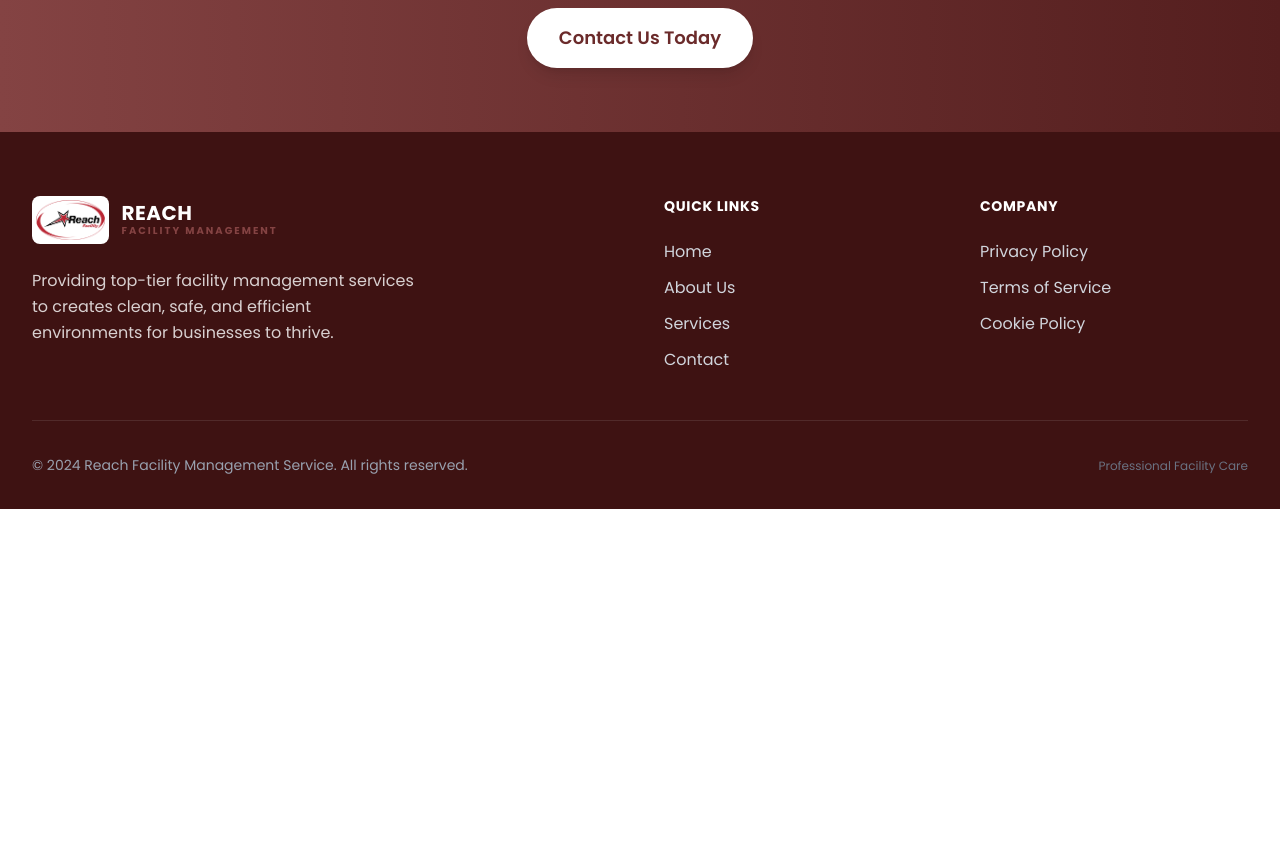
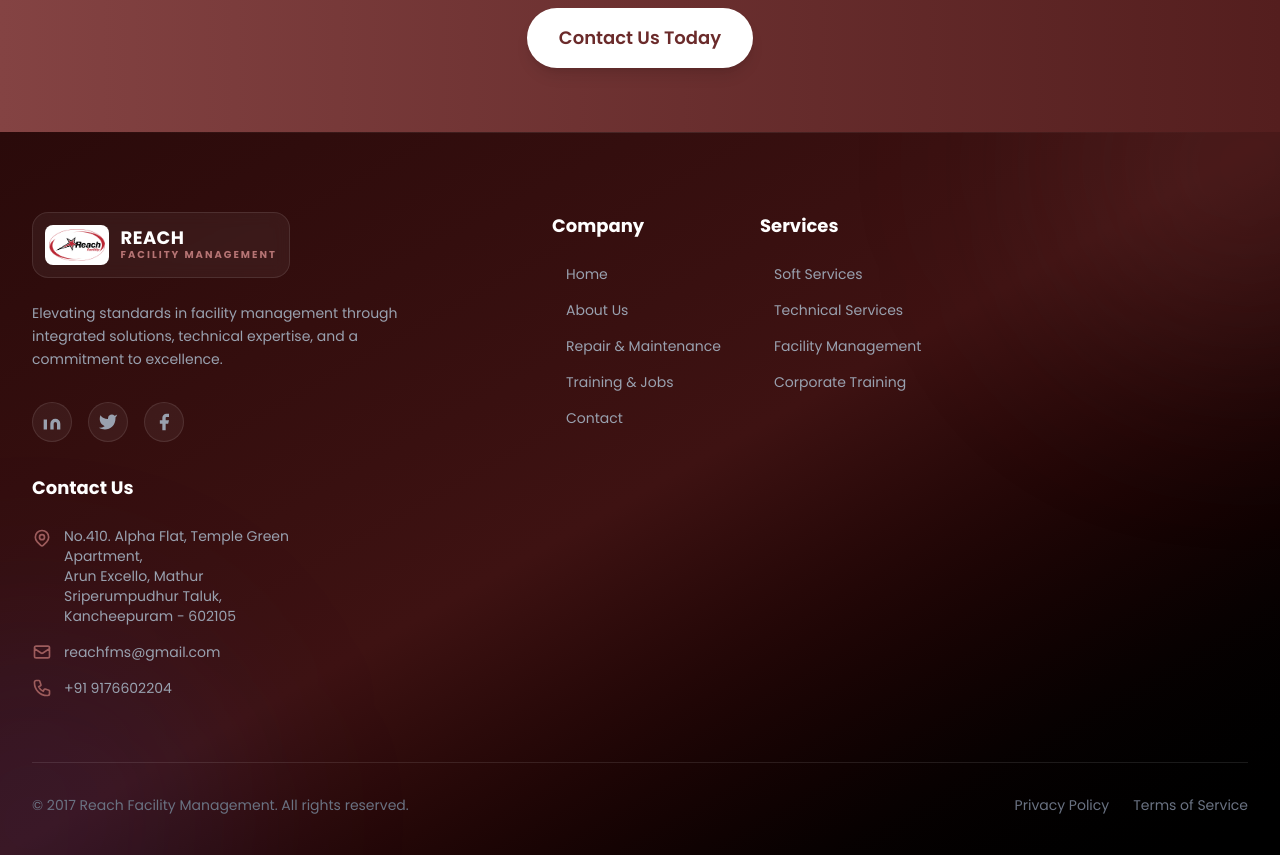
Before and after one commit to AaryaBalan/Reach-Website, a React (Vite) app: page /about in a window 1280 px wide. Shown: the part 2480-3335 px from the top of the page. Before the commit the page ends 2989 px from the top, so only its background shows below. Built offline with nearby package versions, Linux system fonts and the light colour scheme.

Commit message:
feat: enhance footer with structured navigation, social media links, detailed contact information, and modern styling.

```diff
--- a/src/components/Footer.jsx
+++ b/src/components/Footer.jsx
@@ -1,55 +1,143 @@
 import React from 'react';
+import { Link } from 'react-router-dom';
 import logo from '../assets/reach-logo.png';
 
 const Footer = () => {
+    const currentYear = new Date().getFullYear();
+
+    const footerLinks = {
+        quick: [
+            { name: 'Home', href: '/' },
+            { name: 'About Us', href: '/about' },
+            { name: 'Repair & Maintenance', href: '/repair-maintenance' },
+            { name: 'Training & Jobs', href: '/training' },
+            { name: 'Contact', href: '/#contact' }
+        ],
+        services: [
+            { name: 'Soft Services', href: '/soft-services' },
+            { name: 'Technical Services', href: '/technical-services' },
+            { name: 'Facility Management', href: '/#services' },
+            { name: 'Corporate Training', href: '/training' }
+        ],
+        social: [
+            { name: 'LinkedIn', icon: 'M16 8a6 6 0 016 6v7h-4v-7a2 2 0 00-2-2 2 2 0 00-2 2v7h-4v-7a6 6 0 016-6zM2 9h4v12H2z', href: '#' },
+            { name: 'Twitter', icon: 'M23 3a10.9 10.9 0 01-3.14 1.53 4.48 4.48 0 00-7.86 3v1A10.66 10.66 0 013 4s-4 9 5 13a11.64 11.64 0 01-7 2c9 5 20 0 20-11.5a4.5 4.5 0 00-.08-.83A7.72 7.72 0 0023 3z', href: '#' },
+            { name: 'Facebook', icon: 'M18 2h-3a5 5 0 00-5 5v3H7v4h3v8h4v-8h3l1-4h-4V7a1 1 0 011-1h3z', href: '#' }
+        ]
+    };
+
     return (
-        <footer className="bg-brand-900 text-white font-['Poppins'] pt-16 pb-8">
-            <div className="max-w-7xl mx-auto px-4 sm:px-6 lg:px-8">
-                <div className="grid grid-cols-1 md:grid-cols-4 gap-8 md:gap-12 mb-12 text-center md:text-left">
+        <footer className="relative bg-brand-900 text-white font-['Poppins'] overflow-hidden">
+            {/* Background Effects */}
+            <div className="absolute inset-0 bg-linear-to-br from-brand-950 via-brand-900 to-black z-0"></div>
+            <div className="absolute top-0 left-0 w-full h-px bg-linear-to-r from-transparent via-white/10 to-transparent z-10"></div>
+            <div className="absolute -top-40 -right-40 w-96 h-96 bg-brand-600/20 rounded-full blur-[100px] pointer-events-none"></div>
+            <div className="absolute -bottom-40 -left-40 w-96 h-96 bg-blue-600/10 rounded-full blur-[100px] pointer-events-none"></div>
 
-                    {/* Brand */}
-                    <div className="col-span-1 md:col-span-2">
-                        <div className="flex items-center justify-center md:justify-start gap-3 mb-6">
-                            <img src={logo} alt="Reach Facility Management" className="h-12 w-auto object-contain bg-white rounded-lg p-1" />
-                            <div>
-                                <h3 className="font-bold text-xl tracking-wide leading-none">REACH</h3>
-                                <p className="text-brand-600 text-[10px] tracking-[0.2em] font-bold">FACILITY MANAGEMENT</p>
+            <div className="relative z-10 max-w-7xl mx-auto px-4 sm:px-6 lg:px-8 pt-20 pb-10">
+                <div className="grid grid-cols-1 md:grid-cols-2 lg:grid-cols-12 gap-12 lg:gap-8 mb-16">
+
+                    {/* Brand Section */}
+                    <div className="lg:col-span-4 space-y-6">
+                        <Link to="/" className="inline-block">
+                            <div className="flex items-center gap-3 bg-white/5 backdrop-blur-sm p-3 rounded-2xl border border-white/10 w-fit">
+                                <img src={logo} alt="Reach Facility Management" className="h-10 w-auto object-contain bg-white rounded-lg p-1" />
+                                <div>
+                                    <h3 className="font-bold text-lg tracking-wide leading-none text-white">REACH</h3>
+                                    <p className="text-brand-400 text-[10px] tracking-[0.2em] font-bold uppercase">Facility Management</p>
+                                </div>
                             </div>
+                        </Link>
+                        <p className="text-gray-400 leading-relaxed text-sm max-w-sm">
+                            Elevating standards in facility management through integrated solutions, technical expertise, and a commitment to excellence.
+                        </p>
+                        <div className="flex items-center gap-4 pt-2">
+                            {footerLinks.social.map((item) => (
+                                <a
+                                    key={item.name}
+                                    href={item.href}
+                                    className="w-10 h-10 rounded-full bg-white/5 border border-white/10 flex items-center justify-center text-gray-400 hover:bg-brand-600 hover:text-white hover:border-brand-500 transition-all duration-300 group"
+                                    aria-label={item.name}
+                                >
+                                    <svg className="w-5 h-5 fill-current transition-transform group-hover:scale-110" viewBox="0 0 24 24">
+                                        <path d={item.icon} />
+                                    </svg>
+                                </a>
+                            ))}
                         </div>
-                        <p className="text-white/80 leading-relaxed max-w-sm mx-auto md:mx-0">
-                            Providing top-tier facility management services to creates clean, safe, and efficient environments for businesses to thrive.
-                        </p>
                     </div>
 
-                    {/* Links */}
-                    <div>
-                        <h4 className="font-bold text-white mb-6 uppercase tracking-wider text-sm">Quick Links</h4>
-                        <ul className="space-y-3">
-                            {['Home', 'About Us', 'Services', 'Contact'].map((item) => (
-                                <li key={item}>
-                                    <a href={`#${item.split(' ')[0].toLowerCase()}`} className="text-gray-300 hover:text-white hover:underline transition-all">{item}</a>
+                    {/* Quick Links */}
+                    <div className="lg:col-span-2 lg:col-start-6">
+                        <h4 className="font-bold text-white mb-6 text-lg">Company</h4>
+                        <ul className="space-y-4">
+                            {footerLinks.quick.map((item) => (
+                                <li key={item.name}>
+                                    <Link
+                                        to={item.href}
+                                        className="text-gray-400 hover:text-brand-400 transition-colors text-sm flex items-center gap-2 group"
+                                    >
+                                        <span className="w-1.5 h-1.5 rounded-full bg-brand-600 opacity-0 group-hover:opacity-100 transition-opacity"></span>
+                                        {item.name}
+                                    </Link>
                                 </li>
                             ))}
                         </ul>
                     </div>
 
-                    {/* Legal */}
-                    <div>
-                        <h4 className="font-bold text-white mb-6 uppercase tracking-wider text-sm">Company</h4>
-                        <ul className="space-y-3">
-                            {['Privacy Policy', 'Terms of Service', 'Cookie Policy'].map((item) => (
-                                <li key={item}>
-                                    <a href="#" className="text-gray-300 hover:text-white hover:underline transition-all">{item}</a>
+                    {/* Services */}
+                    <div className="lg:col-span-3">
+                        <h4 className="font-bold text-white mb-6 text-lg">Services</h4>
+                        <ul className="space-y-4">
+                            {footerLinks.services.map((item) => (
+                                <li key={item.name}>
+                                    <Link
+                                        to={item.href}
+                                        className="text-gray-400 hover:text-brand-400 transition-colors text-sm flex items-center gap-2 group"
+                                    >
+                                        <span className="w-1.5 h-1.5 rounded-full bg-brand-600 opacity-0 group-hover:opacity-100 transition-opacity"></span>
+                                        {item.name}
+                                    </Link>
                                 </li>
                             ))}
                         </ul>
                     </div>
+
+                    {/* Contact Info */}
+                    <div className="lg:col-span-3">
+                        <h4 className="font-bold text-white mb-6 text-lg">Contact Us</h4>
+                        <ul className="space-y-4">
+                            <li className="flex items-start gap-3 text-gray-400 text-sm">
+                                <svg className="w-5 h-5 text-brand-500 shrink-0 mt-0.5" fill="none" stroke="currentColor" viewBox="0 0 24 24">
+                                    <path strokeLinecap="round" strokeLinejoin="round" strokeWidth={2} d="M17.657 16.657L13.414 20.9a1.998 1.998 0 01-2.827 0l-4.244-4.243a8 8 0 1111.314 0z" />
+                                    <path strokeLinecap="round" strokeLinejoin="round" strokeWidth={2} d="M15 11a3 3 0 11-6 0 3 3 0 016 0z" />
+                                </svg>
+                                <span>
+                                    No.410. Alpha Flat, Temple Green Apartment,<br />
+                                    Arun Excello, Mathur Sriperumpudhur Taluk,<br />
+                                    Kancheepuram - 602105
+                                </span>
+                            </li>
+                            <li className="flex items-center gap-3 text-gray-400 text-sm">
+                                <svg className="w-5 h-5 text-brand-500 shrink-0" fill="none" stroke="currentColor" viewBox="0 0 24 24"><path strokeLinecap="round" strokeLinejoin="round" strokeWidth={2} d="M3 8l7.89 5.26a2 2 0 002.22 0L21 8M5 19h14a2 2 0 002-2V7a2 2 0 00-2-2H5a2 2 0 00-2 2v10a2 2 0 002 2z" /></svg>
+                                <a href="mailto:reachfms@gmail.com" className="hover:text-white transition-colors">reachfms@gmail.com</a>
+                            </li>
+                            <li className="flex items-center gap-3 text-gray-400 text-sm">
+                                <svg className="w-5 h-5 text-brand-500 shrink-0" fill="none" stroke="currentColor" viewBox="0 0 24 24"><path strokeLinecap="round" strokeLinejoin="round" strokeWidth={2} d="M3 5a2 2 0 012-2h3.28a1 1 0 01.948.684l1.498 4.493a1 1 0 01-.502 1.21l-2.257 1.13a11.042 11.042 0 005.516 5.516l1.13-2.257a1 1 0 011.21-.502l4.493 1.498a1 1 0 01.684.949V19a2 2 0 01-2 2h-1C9.716 21 3 14.284 3 6V5z" /></svg>
+                                <a href="tel:+919176602204" className="hover:text-white transition-colors">+91 9176602204</a>
+                            </li>
+                        </ul>
+                    </div>
                 </div>
 
-                <div className="flex flex-col md:flex-row justify-between items-center pt-8 border-t border-white/10 text-center md:text-left gap-4 md:gap-0">
-                    <p className="text-gray-400 text-sm">© 2024 Reach Facility Management Service. All rights reserved.</p>
-                    <div className="mt-4 md:mt-0">
-                        <span className="text-gray-500 text-xs">Professional Facility Care</span>
+                {/* Bottom Bar */}
+                <div className="pt-8 border-t border-white/10 flex flex-col md:flex-row justify-between items-center gap-4">
+                    <p className="text-gray-500 text-sm text-center md:text-left">
+                        © 2017 Reach Facility Management. All rights reserved.
+                    </p>
+                    <div className="flex items-center gap-6">
+                        <Link to="#" className="text-gray-500 hover:text-white text-sm transition-colors">Privacy Policy</Link>
+                        <Link to="#" className="text-gray-500 hover:text-white text-sm transition-colors">Terms of Service</Link>
                     </div>
                 </div>
             </div>
```
